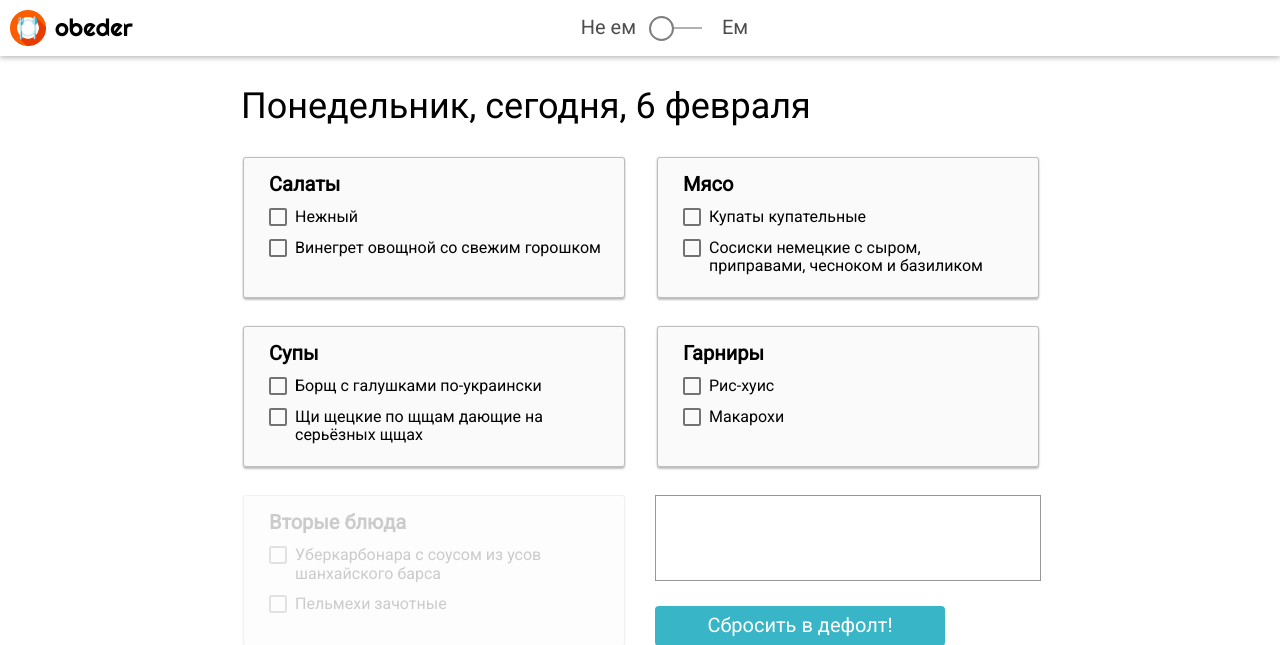
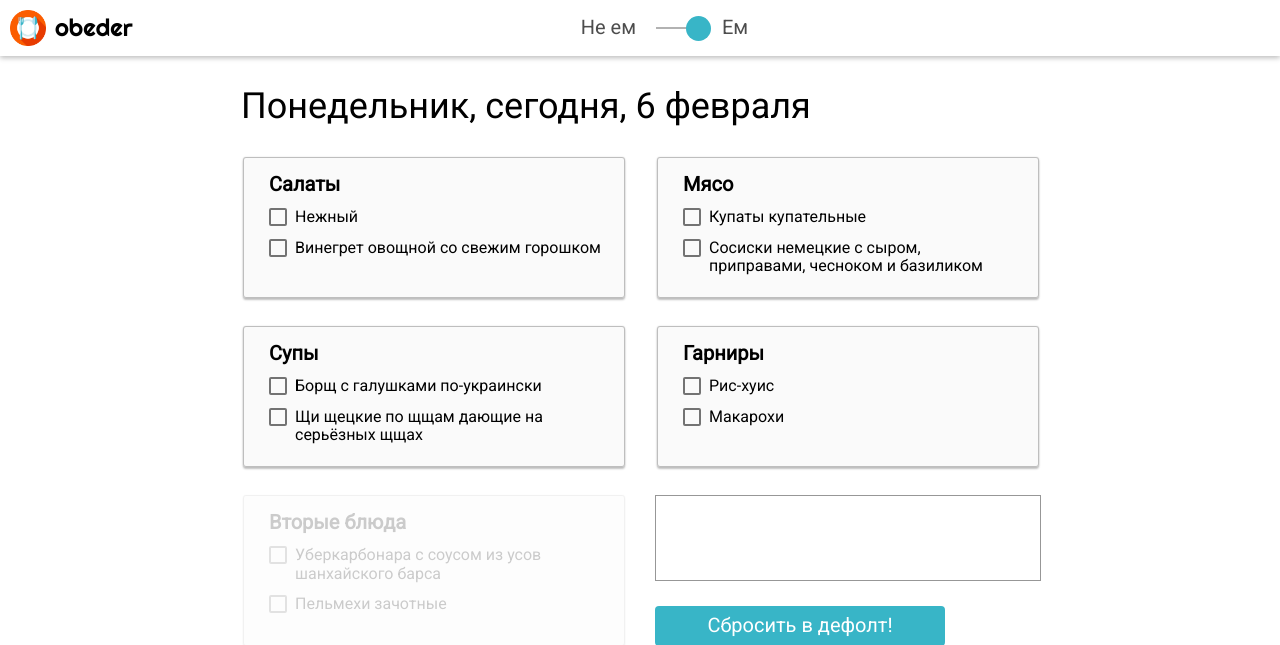
Before and after one commit to kiselevn/kiselevn.github.io, a PHP site: page /menu.html in a window 1280 px wide. Shown: the top 645 px of the page. Run offline with PHP 8.4, Linux system fonts and the light colour scheme.

Commit message:
Add js for switch controll

```diff
--- a/obeder/css/style.css
+++ b/obeder/css/style.css
@@ -99,11 +99,11 @@ header {
   float: left;
   position: relative;
   top: -11px;
-  left: -7px;
-  height: 21px;
-  width: 21px;
-  background-color: #fff;
-  border: 2px solid #807e7f;
+  left: 30px;
+  background: #38b5c7;
+  border: none;
+  height: 25px;
+  width: 25px;
   border-radius: 50%;
   z-index: 1;
   transition: left .2s ease;
--- /dev/null
+++ b/obeder/js/common.js
@@ -0,0 +1,17 @@
+var rad = document.swithesForm.switch;
+var prev = null;
+var elems = document.getElementsByClassName("content");
+for(var i = 0; i < rad.length; i++) {
+  rad[i].onclick = function() {
+    (prev)? console.log(prev.value):null;
+    if(this !== prev) {
+      prev = this;
+    }
+    console.log(this.value);
+    if (this.value == 'off') {
+      for(var i=0; i<elems.length; i++)elems[i].style.display = 'none';
+    } else {
+      for(var i=0; i<elems.length; i++)elems[i].style.display = 'grid';
+    }
+  };
+};
--- a/obeder/menu.html
+++ b/obeder/menu.html
@@ -8,6 +8,7 @@
   <meta name="viewport" content="width=device-width" />
   <link href="https://fonts.googleapis.com/css?family=Righteous" rel="stylesheet">
   <link href="https://fonts.googleapis.com/css?family=Roboto" rel="stylesheet">
+  <script src="js/common.js" defer></script>
   <link rel="shortcut icon" href="image/favicon.ico" type="image/x-icon">
 </head>
 <body>
@@ -20,11 +21,11 @@
     </div>
     <div class="toggle-group">
       <p>Не ем</p>
-      <span class="switches">
+      <form class="switches" name="swithesForm">
         <input type="radio" name="switch" value="off">
-        <input type="radio" name="switch" value="on">
+        <input type="radio" name="switch" value="on" checked>
         <span class="switch"></span>
-      </span>
+      </form>
       <p>Ем</p>
     </div>
   </header>
```
